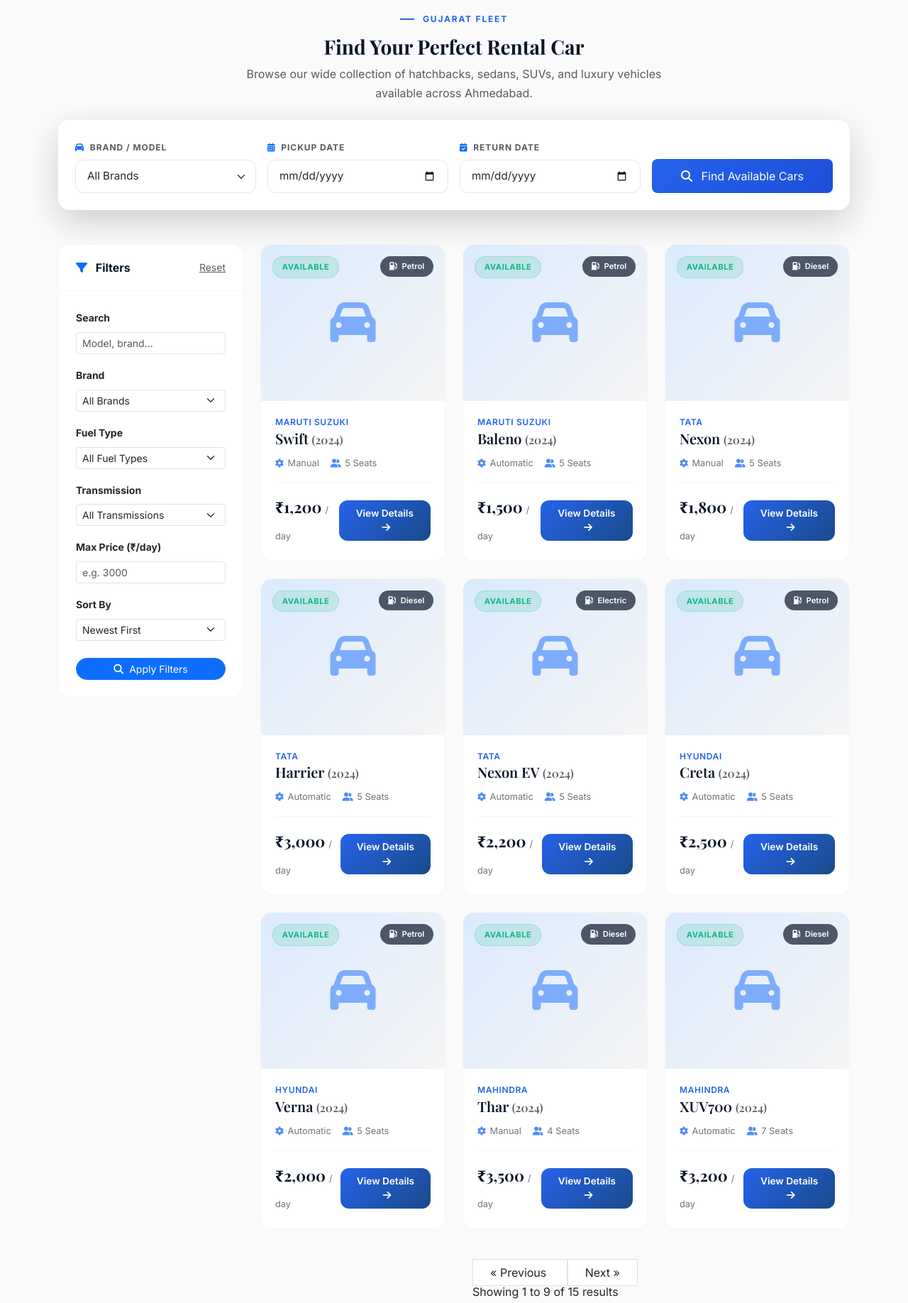
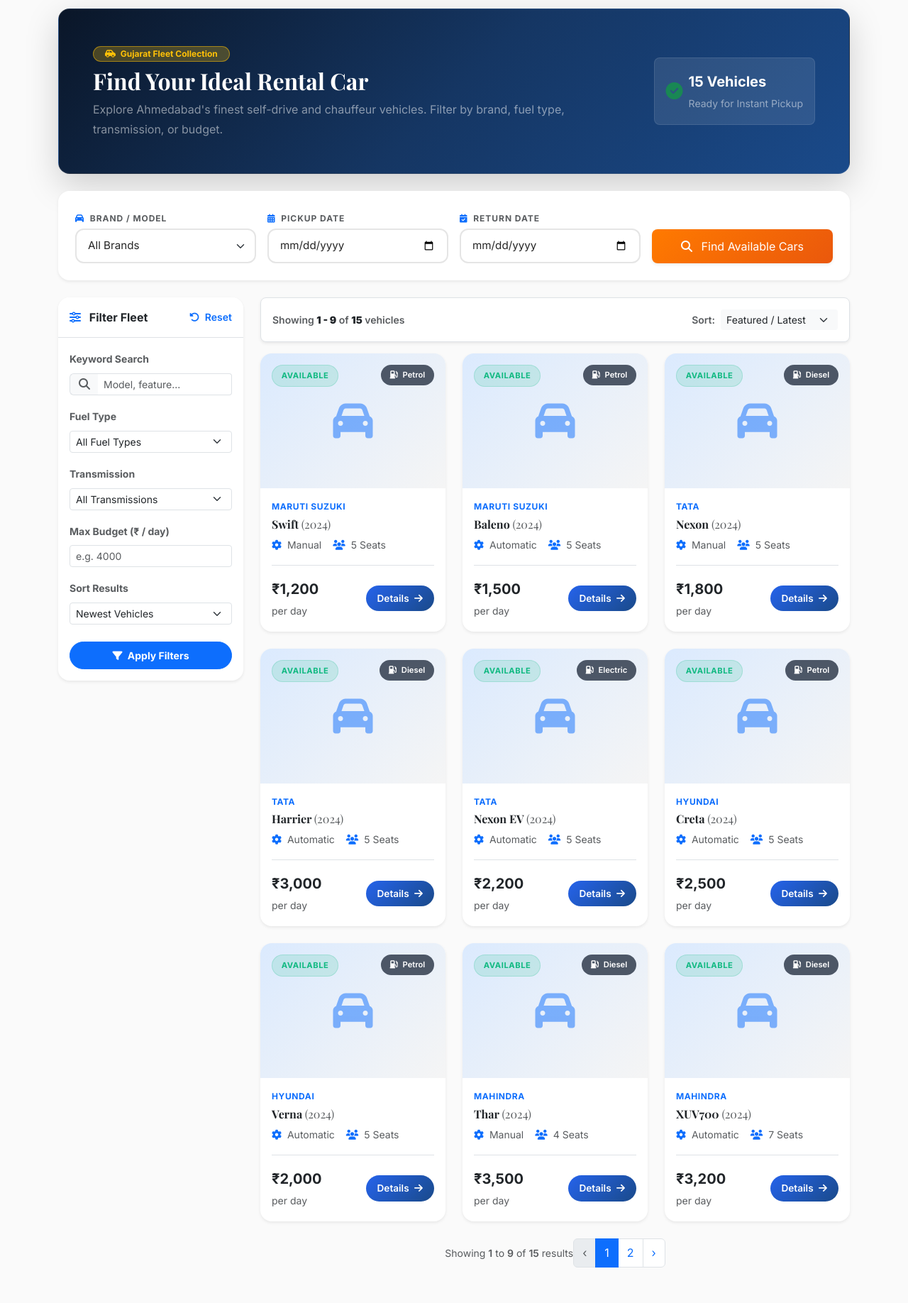
Before and after one commit to Rajann616/car-rental-system, a Laravel app: page /cars in a window 1280 px wide. Shown: the part 84-1920 px from the top of the page at 71% size. Run offline with Laravel 12, Linux system fonts and the light colour scheme; data comes from the database, SQL or seed files in the repository.

Commit message:
feat: enable Bootstrap 5 pagination and redesign Browse Fleet grid & filter UI

```diff
--- a/app/Providers/AppServiceProvider.php
+++ b/app/Providers/AppServiceProvider.php
@@ -2,6 +2,7 @@
 
 namespace App\Providers;
 
+use Illuminate\Pagination\Paginator;
 use Illuminate\Support\ServiceProvider;
 
 class AppServiceProvider extends ServiceProvider
@@ -19,6 +20,6 @@
      */
     public function boot(): void
     {
-        //
+        Paginator::useBootstrapFive();
     }
 }
--- a/resources/views/cars/index.blade.php
+++ b/resources/views/cars/index.blade.php
@@ -1,26 +1,45 @@
 @extends('layouts.app')
 
-@section('title', 'Browse Rental Vehicles — AutoLux')
+@section('title', 'Browse Luxury Fleet — AutoLux')
 
 @section('content')
 <section class="dashboard-section pb-5">
     <div class="container">
-        <!-- Header -->
-        <div class="dashboard-header text-center mb-4" data-aos="fade-down">
-            <span class="section-eyebrow">Gujarat Fleet</span>
-            <h1 class="fw-bold mb-2">Find Your Perfect Rental Car</h1>
-            <p class="text-muted mx-auto" style="max-width: 600px;">
-                Browse our wide collection of hatchbacks, sedans, SUVs, and luxury vehicles available across Ahmedabad.
-            </p>
+
+        <!-- Header Banner -->
+        <div class="mb-4" data-aos="fade-down">
+            <div class="p-4 p-md-5 rounded-4 text-white shadow-lg position-relative overflow-hidden"
+                 style="background: linear-gradient(135deg, #0a1628 0%, #153663 50%, #1a4a8a 100%); border: 1px solid rgba(255,255,255,0.1);">
+                <div class="row align-items-center position-relative" style="z-index: 2;">
+                    <div class="col-lg-8">
+                        <span class="badge bg-warning bg-opacity-25 text-warning border border-warning border-opacity-50 rounded-pill px-3 py-1 mb-2 small fw-bold">
+                            <i class="fas fa-car-side me-1"></i> Gujarat Fleet Collection
+                        </span>
+                        <h1 class="fw-bold text-white font-display fs-2 mb-2">Find Your Ideal Rental Car</h1>
+                        <p class="text-white-50 mb-0 max-w-2xl">
+                            Explore Ahmedabad's finest self-drive and chauffeur vehicles. Filter by brand, fuel type, transmission, or budget.
+                        </p>
+                    </div>
+                    <div class="col-lg-4 text-lg-end mt-3 mt-lg-0">
+                        <div class="d-inline-flex align-items-center gap-2 bg-white bg-opacity-10 backdrop-blur p-3 rounded-3 border border-white border-opacity-10 text-white">
+                            <i class="fas fa-circle-check text-success fs-4"></i>
+                            <div class="text-start">
+                                <div class="fw-bold fs-5 mb-0 leading-none">{{ $cars->total() }} Vehicles</div>
+                                <small class="text-white-50 fs-7">Ready for Instant Pickup</small>
+                            </div>
+                        </div>
+                    </div>
+                </div>
+            </div>
         </div>
 
-        <!-- Find Available Cars Search Bar Card -->
-        <div class="search-card mb-5 border-0 shadow-lg rounded-4 p-4 bg-white" data-aos="fade-up">
+        <!-- Top Search Bar & Filter Card -->
+        <div class="search-card mb-4 border-0 shadow-sm rounded-4 p-4 bg-white" data-aos="fade-up">
             <form action="{{ route('cars.index') }}" method="GET">
                 <div class="row g-3 align-items-end">
                     <div class="col-lg-3 col-md-6">
-                        <label class="form-label small fw-bold text-muted text-uppercase"><i class="fas fa-car me-1 text-primary"></i> Brand / Model</label>
-                        <select name="brand" class="form-select">
+                        <label class="form-label small fw-bold text-muted text-uppercase mb-1"><i class="fas fa-car me-1 text-primary"></i> Brand / Model</label>
+                        <select name="brand" class="form-select border-2">
                             <option value="">All Brands</option>
                             @foreach($brands as $brand)
                                 <option value="{{ $brand }}" {{ request('brand') == $brand ? 'selected' : '' }}>{{ $brand }}</option>
@@ -28,15 +47,15 @@
                         </select>
                     </div>
                     <div class="col-lg-3 col-md-6">
-                        <label class="form-label small fw-bold text-muted text-uppercase"><i class="fas fa-calendar-alt me-1 text-primary"></i> Pickup Date</label>
-                        <input type="date" name="pickup_date" class="form-control" min="{{ date('Y-m-d') }}" value="{{ request('pickup_date') }}">
+                        <label class="form-label small fw-bold text-muted text-uppercase mb-1"><i class="fas fa-calendar-alt me-1 text-primary"></i> Pickup Date</label>
+                        <input type="date" name="pickup_date" class="form-control border-2" min="{{ date('Y-m-d') }}" value="{{ request('pickup_date') }}">
                     </div>
                     <div class="col-lg-3 col-md-6">
-                        <label class="form-label small fw-bold text-muted text-uppercase"><i class="fas fa-calendar-check me-1 text-primary"></i> Return Date</label>
-                        <input type="date" name="return_date" class="form-control" min="{{ date('Y-m-d', strtotime('+1 day')) }}" value="{{ request('return_date') }}">
+                        <label class="form-label small fw-bold text-muted text-uppercase mb-1"><i class="fas fa-calendar-check me-1 text-primary"></i> Return Date</label>
+                        <input type="date" name="return_date" class="form-control border-2" min="{{ date('Y-m-d', strtotime('+1 day')) }}" value="{{ request('return_date') }}">
                     </div>
                     <div class="col-lg-3 col-md-6">
-                        <button type="submit" class="btn btn-primary w-100 rounded-3 py-2 font-weight-bold" style="background: linear-gradient(135deg, #2563eb, #1d4ed8); border: none; height: 48px;">
+                        <button type="submit" class="btn btn-primary w-100 rounded-3 py-2 font-weight-bold shadow-sm" style="background: linear-gradient(135deg, #ff7a00, #ea580c); border: none; height: 48px;">
                             <i class="fas fa-search me-2"></i> Find Available Cars
                         </button>
                     </div>
@@ -45,35 +64,35 @@
         </div>
 
         <div class="row g-4">
-            <!-- Sidebar Filters -->
+
+            <!-- Sidebar Filter Panel -->
             <div class="col-lg-3" data-aos="fade-right">
-                <div class="dashboard-card sticky-top" style="top: 100px; z-index: 10;">
-                    <div class="card-header-custom d-flex justify-content-between align-items-center">
-                        <h5 class="mb-0"><i class="fas fa-filter me-2 text-primary"></i> Filters</h5>
-                        <a href="{{ route('cars.index') }}" class="small text-muted text-decoration-underline">Reset</a>
+                <div class="dashboard-card border-0 shadow-sm rounded-4 bg-white sticky-top" style="top: 90px; z-index: 10;">
+                    <div class="card-header-custom bg-white p-3 border-bottom d-flex justify-content-between align-items-center">
+                        <h6 class="fw-bold mb-0 text-dark"><i class="fas fa-sliders me-2 text-primary"></i> Filter Fleet</h6>
+                        <a href="{{ route('cars.index') }}" class="small text-primary text-decoration-none fw-semibold">
+                            <i class="fas fa-rotate-left me-1"></i> Reset
+                        </a>
                     </div>
-                    <div class="card-body-custom">
+                    <div class="card-body-custom p-3">
                         <form action="{{ route('cars.index') }}" method="GET">
+
+                            <!-- Preserve Search Bar Date Params if present -->
+                            @if(request('pickup_date')) <input type="hidden" name="pickup_date" value="{{ request('pickup_date') }}"> @endif
+                            @if(request('return_date')) <input type="hidden" name="return_date" value="{{ request('return_date') }}"> @endif
+
                             <!-- Keyword Search -->
                             <div class="mb-3">
-                                <label class="form-label small fw-bold">Search</label>
-                                <input type="text" name="keyword" class="form-control form-control-sm" placeholder="Model, brand..." value="{{ request('keyword') }}">
-                            </div>
-
-                            <!-- Brand Filter -->
-                            <div class="mb-3">
-                                <label class="form-label small fw-bold">Brand</label>
-                                <select name="brand" class="form-select form-select-sm">
-                                    <option value="">All Brands</option>
-                                    @foreach($brands as $brand)
-                                        <option value="{{ $brand }}" {{ request('brand') == $brand ? 'selected' : '' }}>{{ $brand }}</option>
-                                    @endforeach
-                                </select>
+                                <label class="form-label small fw-bold text-muted">Keyword Search</label>
+                                <div class="input-group">
+                                    <span class="input-group-text bg-light border-end-0"><i class="fas fa-search text-muted"></i></span>
+                                    <input type="text" name="keyword" class="form-control form-control-sm border-start-0" placeholder="Model, feature..." value="{{ request('keyword') }}">
+                                </div>
                             </div>
 
                             <!-- Fuel Type -->
                             <div class="mb-3">
-                                <label class="form-label small fw-bold">Fuel Type</label>
+                                <label class="form-label small fw-bold text-muted">Fuel Type</label>
                                 <select name="fuel_type" class="form-select form-select-sm">
                                     <option value="">All Fuel Types</option>
                                     @foreach($fuelTypes as $fuel)
@@ -84,7 +103,7 @@
 
                             <!-- Transmission -->
                             <div class="mb-3">
-                                <label class="form-label small fw-bold">Transmission</label>
+                                <label class="form-label small fw-bold text-muted">Transmission</label>
                                 <select name="transmission" class="form-select form-select-sm">
                                     <option value="">All Transmissions</option>
                                     @foreach($transmissions as $trans)
@@ -93,77 +112,124 @@
                                 </select>
                             </div>
 
-                            <!-- Price Range -->
+                            <!-- Max Daily Price -->
                             <div class="mb-3">
-                                <label class="form-label small fw-bold">Max Price (₹/day)</label>
-                                <input type="number" name="max_price" class="form-control form-control-sm" placeholder="e.g. 3000" value="{{ request('max_price') }}">
+                                <label class="form-label small fw-bold text-muted">Max Budget (₹ / day)</label>
+                                <input type="number" name="max_price" class="form-control form-control-sm" placeholder="e.g. 4000" value="{{ request('max_price') }}">
                             </div>
 
-                            <!-- Sort -->
+                            <!-- Sort By -->
                             <div class="mb-4">
-                                <label class="form-label small fw-bold">Sort By</label>
+                                <label class="form-label small fw-bold text-muted">Sort Results</label>
                                 <select name="sort" class="form-select form-select-sm">
-                                    <option value="latest" {{ request('sort') == 'latest' ? 'selected' : '' }}>Newest First</option>
+                                    <option value="latest" {{ request('sort') == 'latest' ? 'selected' : '' }}>Newest Vehicles</option>
                                     <option value="price_low" {{ request('sort') == 'price_low' ? 'selected' : '' }}>Price: Low to High</option>
                                     <option value="price_high" {{ request('sort') == 'price_high' ? 'selected' : '' }}>Price: High to Low</option>
                                 </select>
                             </div>
 
-                            <button type="submit" class="btn btn-primary btn-sm w-100 rounded-pill">
-                                <i class="fas fa-search me-1"></i> Apply Filters
+                            <button type="submit" class="btn btn-primary btn-sm w-100 rounded-pill py-2 fw-bold">
+                                <i class="fas fa-filter me-1"></i> Apply Filters
                             </button>
                         </form>
                     </div>
                 </div>
             </div>
 
-            <!-- Vehicle Listing -->
+            <!-- Vehicle Listing Grid -->
             <div class="col-lg-9" data-aos="fade-left">
-                <div class="row g-4">
+
+                <!-- Results Bar Header -->
+                <div class="d-flex align-items-center justify-content-between mb-3 bg-white p-3 rounded-3 shadow-sm border">
+                    <span class="small text-muted fw-semibold">
+                        Showing <strong class="text-dark">{{ $cars->firstItem() ?? 0 }} - {{ $cars->lastItem() ?? 0 }}</strong> of <strong class="text-dark">{{ $cars->total() }}</strong> vehicles
+                    </span>
+                    <div class="d-flex align-items-center gap-2">
+                        <small class="text-muted fw-semibold">Sort:</small>
+                        <form action="{{ route('cars.index') }}" method="GET" id="topSortForm">
+                            @foreach(request()->except('sort') as $key => $val)
+                                <input type="hidden" name="{{ $key }}" value="{{ $val }}">
+                            @endforeach
+                            <select name="sort" class="form-select form-select-sm border-0 bg-light" onchange="document.getElementById('topSortForm').submit()">
+                                <option value="latest" {{ request('sort') == 'latest' ? 'selected' : '' }}>Featured / Latest</option>
+                                <option value="price_low" {{ request('sort') == 'price_low' ? 'selected' : '' }}>Price: Low to High</option>
+                                <option value="price_high" {{ request('sort') == 'price_high' ? 'selected' : '' }}>Price: High to Low</option>
+                            </select>
+                        </form>
+                    </div>
+                </div>
+
+                <!-- Cars Cards Grid -->
+                <div class="row g-4 mb-4">
                     @forelse($cars as $car)
                         <div class="col-md-6 col-lg-4">
-                            <div class="car-card">
-                                <div class="car-card-img">
+                            <div class="car-card bg-white border-0 shadow-sm rounded-4 overflow-hidden h-100 d-flex flex-column transition-all hover-lift">
+
+                                <!-- Vehicle Image Thumbnail -->
+                                <div class="car-card-img position-relative bg-light" style="height: 190px;">
                                     @if($car->thumbnail)
-                                        <img src="{{ asset('storage/' . $car->thumbnail) }}" alt="{{ $car->display_name }}">
+                                        <img src="{{ asset('storage/' . $car->thumbnail) }}" alt="{{ $car->display_name }}" class="w-100 h-100 object-fit-cover">
                                     @else
-                                        <div class="car-placeholder-icon">
-                                            <i class="fas fa-car"></i>
+                                        <div class="d-flex align-items-center justify-content-center h-100 text-primary opacity-50">
+                                            <i class="fas fa-car display-4"></i>
                                         </div>
                                     @endif
-                                    <span class="car-badge {{ strtolower($car->status) }}">{{ $car->status }}</span>
-                                    <span class="car-fuel-badge"><i class="fas fa-gas-pump me-1"></i> {{ $car->fuel_type }}</span>
+
+                                    <!-- Status Badges -->
+                                    <span class="car-badge position-absolute top-0 start-0 m-3 {{ strtolower($car->status) }}">
+                                        {{ $car->status }}
+                                    </span>
+                                    <span class="car-fuel-badge position-absolute top-0 end-0 m-3">
+                                        <i class="fas fa-gas-pump me-1"></i> {{ $car->fuel_type }}
+                                    </span>
                                 </div>
-                                <div class="car-card-body">
-                                    <div class="car-card-brand">{{ $car->brand }}</div>
-                                    <h3 class="car-card-title fs-5">{{ $car->model }} <small class="text-muted fs-6">({{ $car->year }})</small></h3>
-                                    <div class="car-card-specs">
-                                        <div class="car-spec"><i class="fas fa-cog"></i> {{ $car->transmission }}</div>
-                                        <div class="car-spec"><i class="fas fa-user-friends"></i> {{ $car->seating_capacity }} Seats</div>
+
+                                <!-- Body Info -->
+                                <div class="car-card-body p-3 d-flex flex-column flex-grow-1">
+                                    <div class="car-card-brand text-uppercase text-primary small fw-bold mb-1">{{ $car->brand }}</div>
+                                    <h5 class="car-card-title fw-bold text-dark mb-2 fs-6">
+                                        {{ $car->model }} <span class="text-muted fw-normal fs-7">({{ $car->year }})</span>
+                                    </h5>
+
+                                    <!-- Specs Pills -->
+                                    <div class="d-flex align-items-center gap-3 mb-3 small text-muted">
+                                        <span><i class="fas fa-cog text-primary me-1"></i> {{ $car->transmission }}</span>
+                                        <span><i class="fas fa-users text-primary me-1"></i> {{ $car->seating_capacity }} Seats</span>
                                     </div>
-                                    <div class="car-card-footer">
-                                        <div class="car-price">₹{{ number_format($car->rental_price_per_day, 0) }} <span>/ day</span></div>
-                                        <a href="{{ route('cars.show', $car->id) }}" class="btn btn-book">
-                                            View Details <i class="fas fa-arrow-right ms-1"></i>
+
+                                    <!-- Footer & CTA -->
+                                    <div class="mt-auto pt-3 border-top d-flex align-items-center justify-content-between">
+                                        <div>
+                                            <div class="fw-bold text-dark fs-5">₹{{ number_format($car->rental_price_per_day, 0) }}</div>
+                                            <small class="text-muted fs-7">per day</small>
+                                        </div>
+                                        <a href="{{ route('cars.show', $car->id) }}" class="btn btn-book rounded-pill px-3 py-2 fw-semibold">
+                                            Details <i class="fas fa-arrow-right ms-1"></i>
                                         </a>
                                     </div>
                                 </div>
+
                             </div>
                         </div>
                     @empty
-                        <div class="col-12 text-center py-5">
-                            <i class="fas fa-car-side text-muted opacity-25 fs-1 mb-3"></i>
-                            <h4 class="fw-bold">No Vehicles Match Your Search</h4>
-                            <p class="text-muted">Try adjusting your filter parameters to see available vehicles.</p>
-                            <a href="{{ route('cars.index') }}" class="btn btn-outline-primary rounded-pill btn-sm">Clear All Filters</a>
+                        <div class="col-12 text-center py-5 bg-white rounded-4 shadow-sm">
+                            <i class="fas fa-car-side text-muted opacity-25 display-1 mb-3"></i>
+                            <h4 class="fw-bold text-dark mb-2">No Vehicles Found</h4>
+                            <p class="text-muted mx-auto mb-4" style="max-width: 400px;">
+                                We couldn't find any vehicles matching your filter criteria. Try adjusting your brand or price filter.
+                            </p>
+                            <a href="{{ route('cars.index') }}" class="btn btn-primary rounded-pill px-4 fw-bold" style="background: linear-gradient(135deg, #ff7a00, #ea580c); border: none;">
+                                Clear Filters
+                            </a>
                         </div>
                     @endforelse
                 </div>
 
-                <!-- Pagination -->
-                <div class="d-flex justify-content-center mt-5">
+                <!-- Clean Centered Bootstrap 5 Pagination -->
+                <div class="d-flex justify-content-center mt-4">
                     {{ $cars->links() }}
                 </div>
+
             </div>
         </div>
     </div>
```
